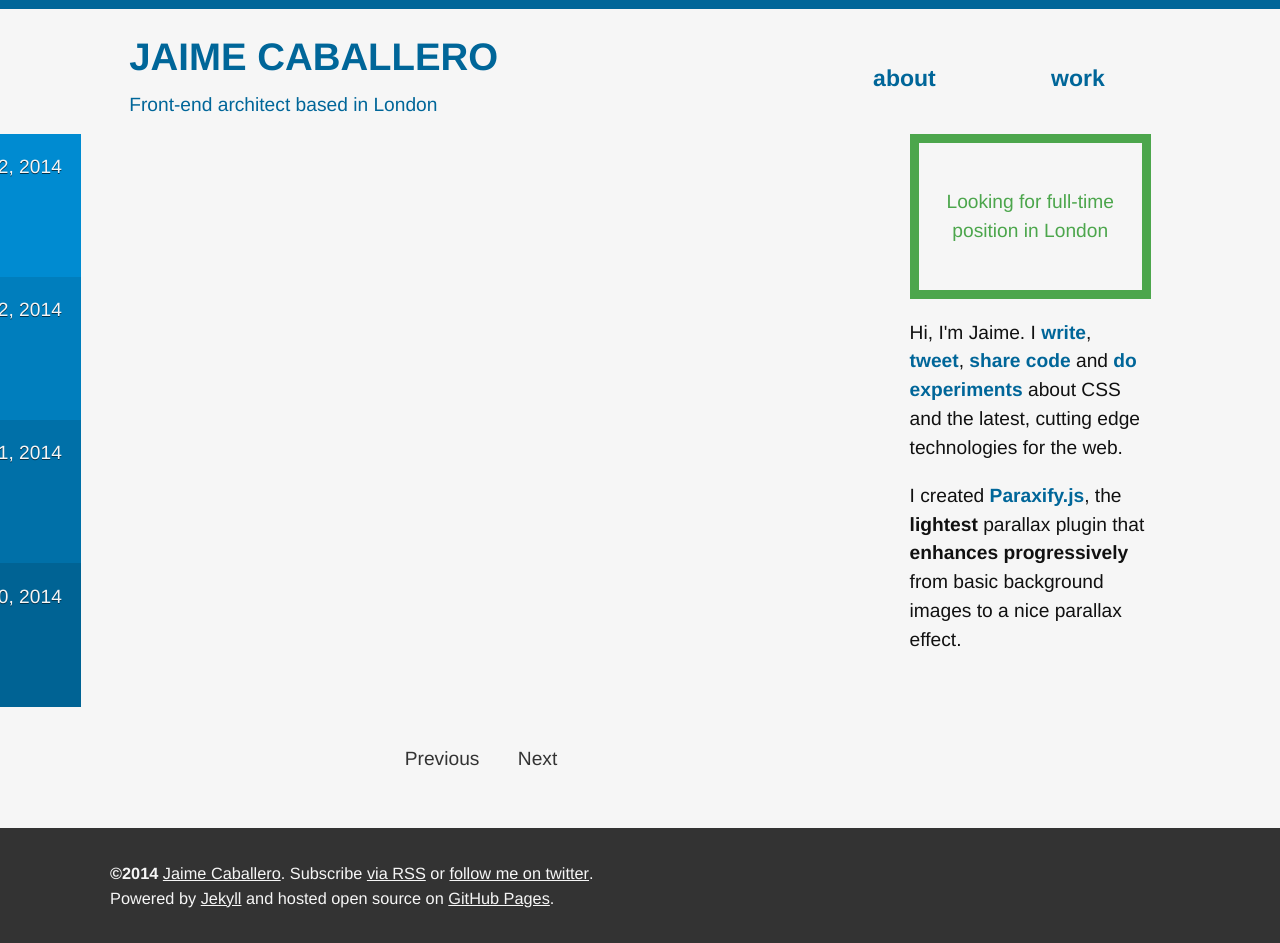
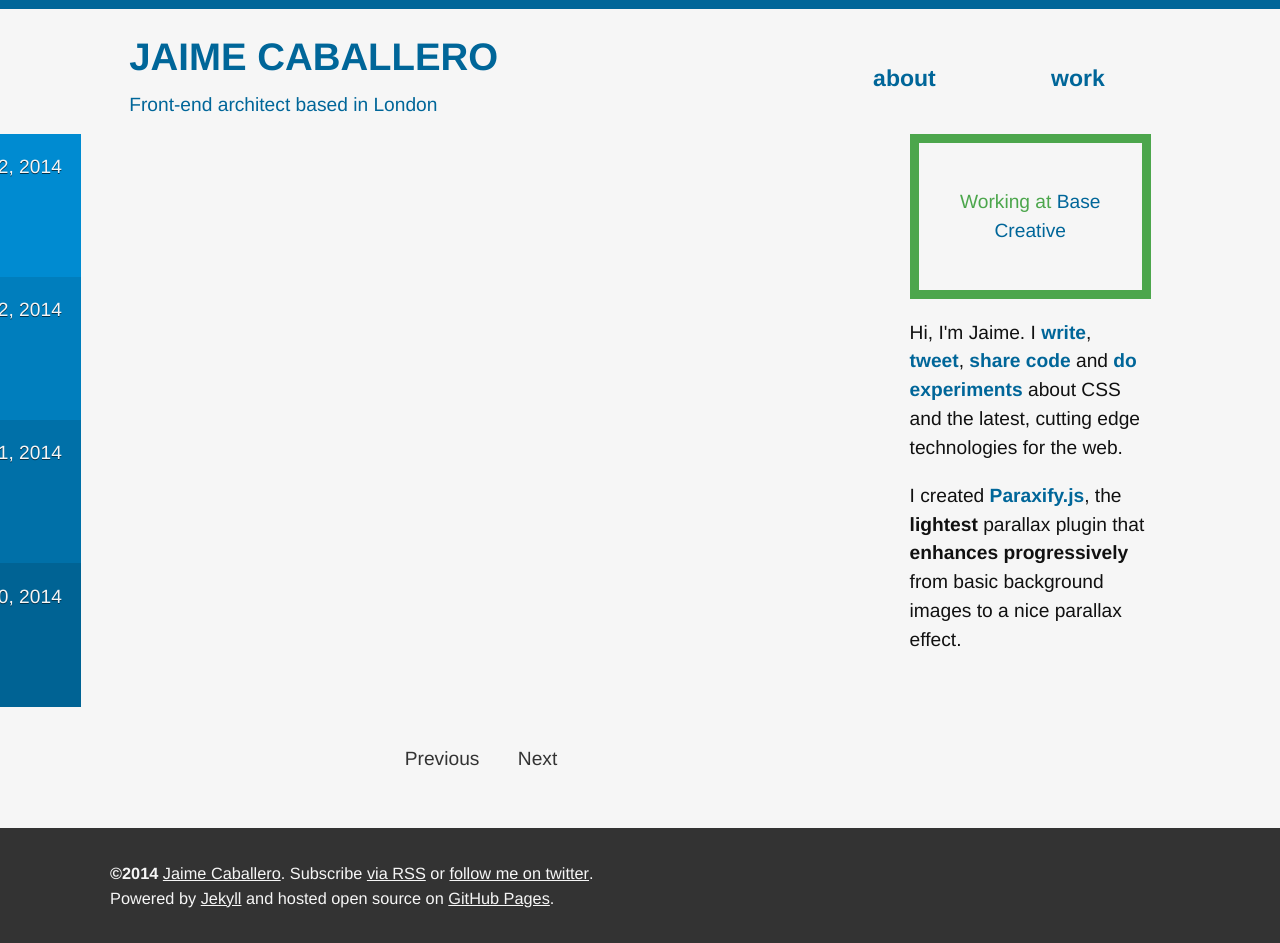
Before and after one commit to jaicab/jaicab.github.io, a Jekyll site: the page built from index.html, in a window 1280 px wide. Built offline with Jekyll 4.4.1, drawn with Linux system fonts in a browser that asks for light colours; the list of posts is cut into pages by our own code.

Commit message:
Work update

```diff
--- a/_layouts/aside.html
+++ b/_layouts/aside.html
@@ -10,7 +10,7 @@
   </section>
   <aside class="home__aside g--one-third g-padding-left">
 
-	<div class="state state--good">Looking for full-time position in London</div>
+	<div class="state state--good">Working at <a rel="external" target="_blank" href="http://basecreative.eu">Base Creative</a></div>
 
     <p>Hi, I'm Jaime. I <a href="/">write</a>, <a href="http://twitter.com/{{site.twitter}}">tweet</a>, <a href="http://github.com/{{ site.username }}">share code</a> and <a href="http://codepen.io/{{ site.username }}/">do experiments</a> about CSS and the latest, cutting edge technologies for the web.</p>
 
```
